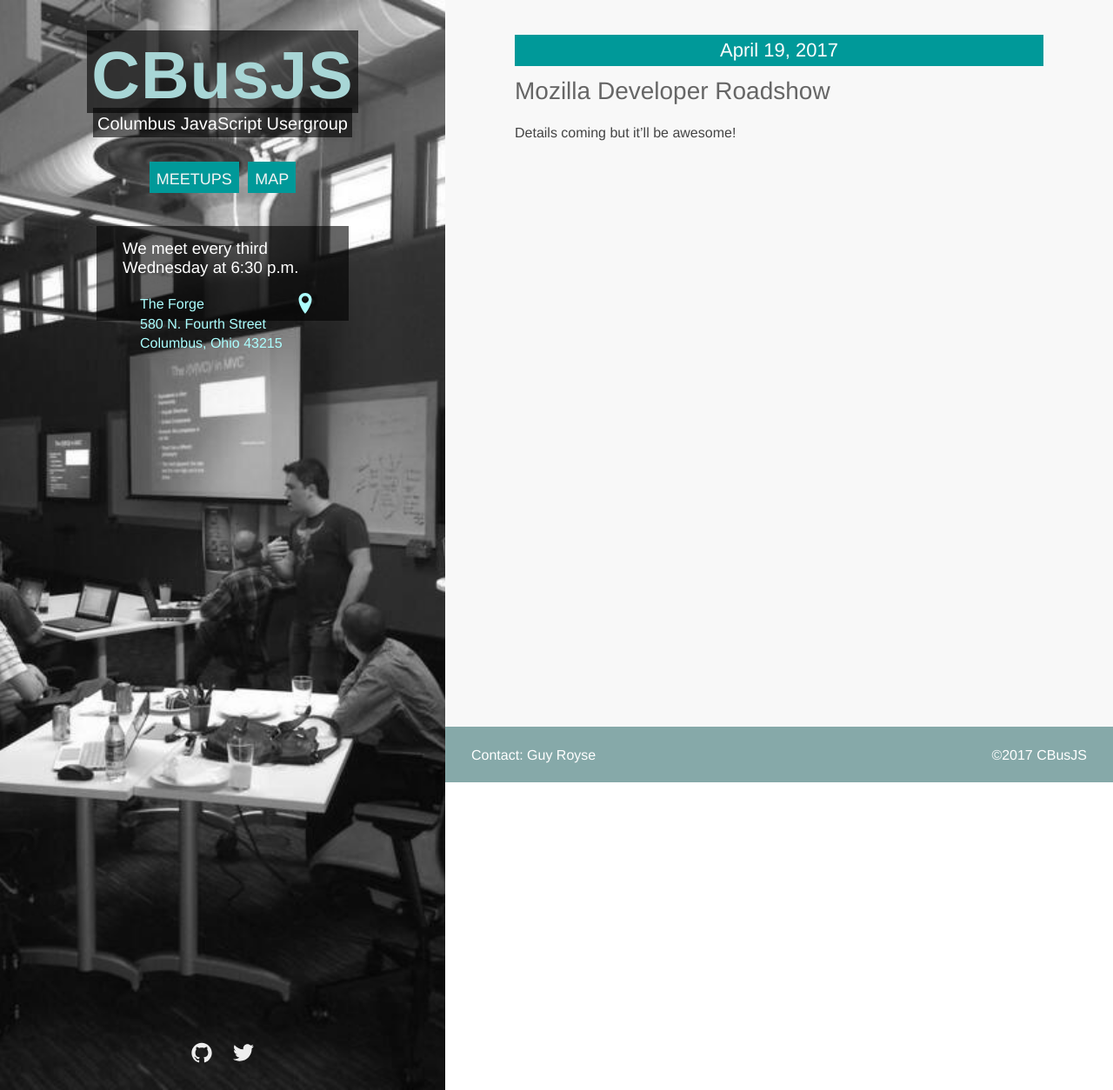
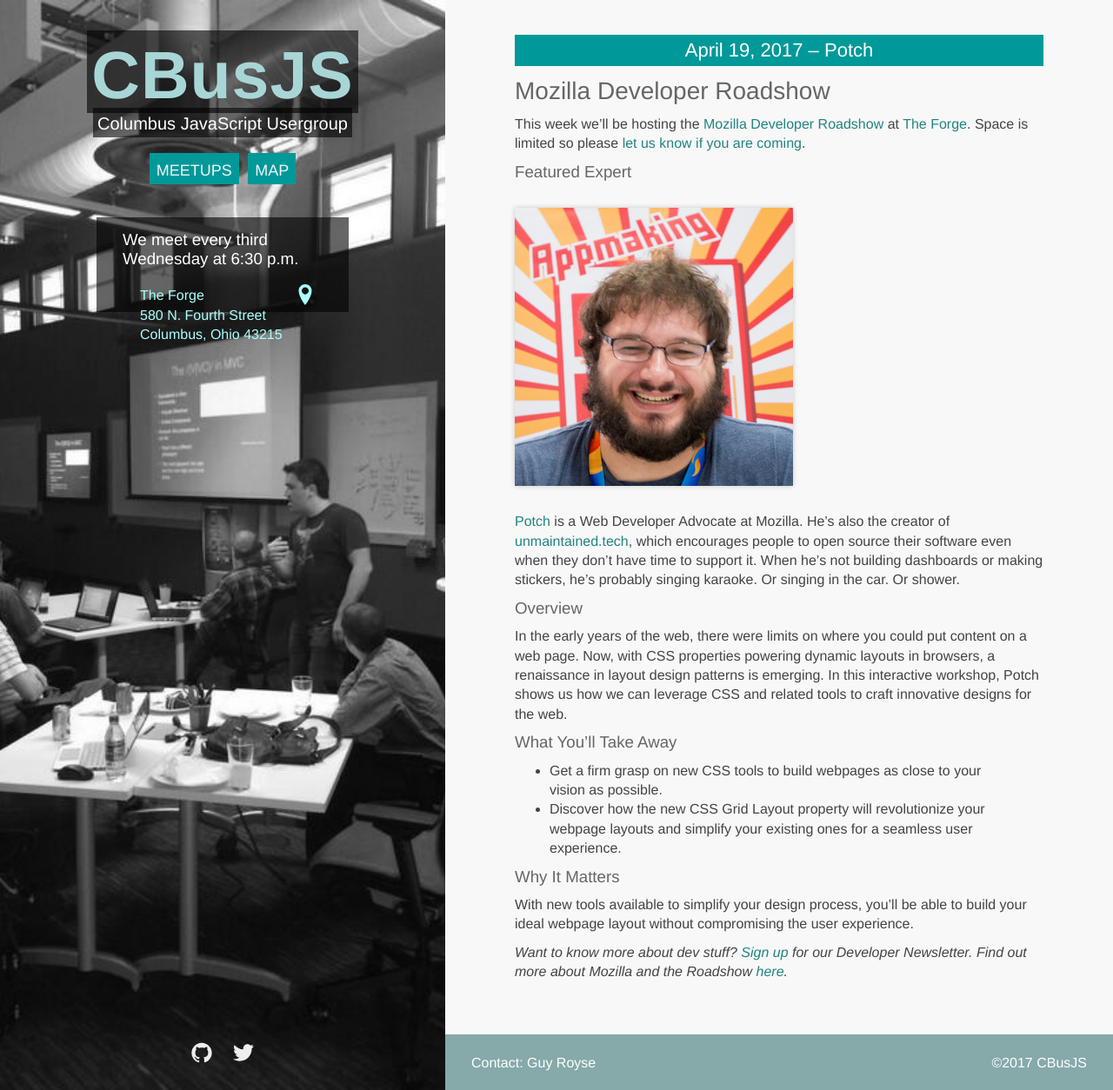
Before and after one commit to columbusjs/columbusjs.github.io, a Jekyll site: the page built from _posts/2017-04-19-mozilla-dev-roadshow.markdown, in a window 1280 px wide and 1254 px high. Shown: the whole window at 87% size. Built offline with Jekyll 4.4.1, drawn with Linux system fonts in a browser that asks for light colours.

Commit message:
added Mozilla Developer Roadshow

```diff
--- a/_posts/2017-04-19-mozilla-dev-roadshow.markdown
+++ b/_posts/2017-04-19-mozilla-dev-roadshow.markdown
@@ -2,6 +2,36 @@
 date: 2017-04-19 19:00:00
 layout: post
 title: "Mozilla Developer Roadshow"
+speaker: "Potch"
 ---
 
-Details coming but it'll be awesome!
+This week we'll be hosting the [Mozilla Developer Roadshow](https://hacks.mozilla.org/2017/02/devroadshow/) at
+[The Forge](http://pillartechnology.com/forge). Space is limited so please [let us know if you are coming](https://www.meetup.com/techlifecolumbus/events/237304288/).
+
+### Featured Expert
+
+![Potch](/images/potch-headshot.jpg)
+
+[Potch](http://potch.me/) is a Web Developer Advocate at Mozilla. He's also the creator of
+[unmaintained.tech](http://unmaintained.tech), which encourages people to open source their software even when they
+don't have time to support it. When he's not building dashboards or making stickers, he's probably singing karaoke. Or
+singing in the car. Or shower.
+
+### Overview
+
+In the early years of the web, there were limits on where you could put content on a web page. Now, with
+CSS properties powering dynamic layouts in browsers, a renaissance in layout design patterns is emerging. In this
+interactive workshop, Potch shows us how we can leverage CSS and related tools to craft innovative designs for the
+web.
+
+### What You’ll Take Away
+
+- Get a firm grasp on new CSS tools to build webpages as close to your vision as possible.
+- Discover how the new CSS Grid Layout property will revolutionize your webpage layouts and simplify your existing ones for a seamless user experience.
+
+### Why It Matters
+
+With new tools available to simplify your design process, you’ll be able to build your ideal webpage layout without compromising the user experience.
+
+*Want to know more about dev stuff? [Sign up](https://mzl.la/2kGC8nr) for our Developer Newsletter.*
+*Find out more about Mozilla and the Roadshow [here](https://hacks.mozilla.org/2017/02/devroadshow/).*
--- a/css/main.css
+++ b/css/main.css
@@ -29,7 +29,7 @@
 h1, h2, h3, h4, h5, h6 {
   font-weight: 300;
   color: #666;
-  margin-bottom: 20px;
+  margin-bottom: 10px;
   line-height: 1.2;
 }
 
@@ -66,10 +66,6 @@
 
 li a.post-link {
   font-weight: 300;
-}
-
-.wrapper ul li {
-  color: #444;
 }
 
 p a {
@@ -191,7 +187,9 @@
 .page-content img {
   display: block;
   margin: 30px auto;
-  width: 100%;
+  margin-left: 0;
+  /*width: 100%;*/
+  text-align: left;
   box-shadow: 0 0 6px rgba(0, 0, 0, 0.2);
 }
 
@@ -315,7 +313,13 @@
 
 .wrapper ul {
   margin-bottom: 10px;
-  list-style-position: inside;
+  list-style-position: outside;
+  margin-left: 40px;
+  margin-right: 40px;
+}
+
+.wrapper ul li {
+  color: #444;
 }
 
 .sidebar ul {
```
Also changed, not shown: images/potch-headshot.jpg (added).
